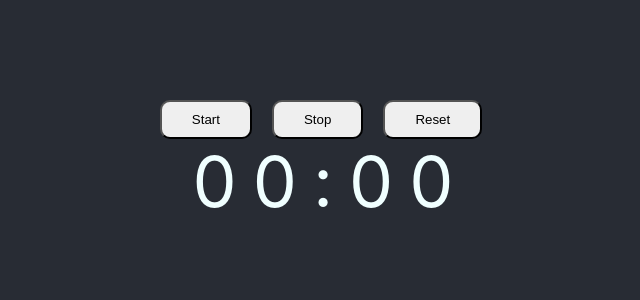
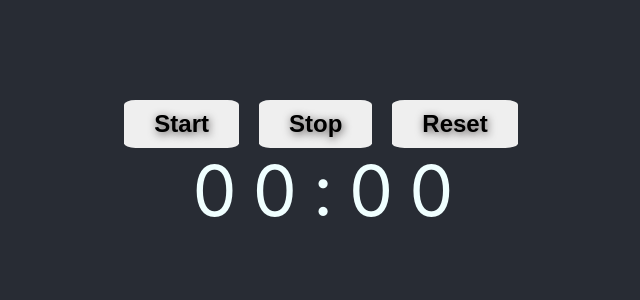
Before and after one commit to pepsif/react-timer, a React (Create React App) app: page / in a window 1280 px wide. Shown: the top 300 px of the page, without its empty margins (309-949 px from the left). Built offline with nearby package versions, Linux system fonts and the light colour scheme.

Commit message:
feat: add zero number before seconds count

```diff
--- a/src/App.css
+++ b/src/App.css
@@ -37,12 +37,19 @@ body {
 }
 
 .button-block {
-  font-size:20px;
+
 }
 .button {
   margin-right: 20px;
   padding: 10px 30px;
-  border-radius: 10px;
+  border-radius: 10%;
+  font-size: 24px;
+  font-weight: bold;
+  border: none;
+  text-shadow: 1px 2px 8px rgb(69, 64, 64);
+}
+.button:hover {
+  background-color: darkgrey;
 }
 .timer {
   font-size: 70px;
--- a/src/state/state.js
+++ b/src/state/state.js
@@ -7,32 +7,45 @@ const state = {
   seconds: "00",
   t: "",
 
-  tick() {
-    this.seconds++
-  },
+
   startTimer() {
     if (this.starter === "play") {
-         return
+      return
     }
+    this.starter = "play"
 
-   this.starter = "play"
+    this.t = setInterval(() => {
 
-   this.t = setInterval( () => {
-    this.tick()
-    rerenderTree()
-      },1000)
+      this.tick()
+      rerenderTree()
+    }, 1000)
   },
   stopTimer() {
     clearInterval(this.t)
     this.starter = "stop"
   },
-  resetTimer(){
+  resetTimer() {
     this.hours = "00"
     this.minutes = "00"
     this.seconds = "00"
     rerenderTree()
+  },
+  tick() {
+     this.seconds++
+    // if ( this.minutes < 10) {
+    //  this.minutes = "0" + this.minutes
+
+    // }
+    if (this.seconds < 10) {
+      this.seconds = "0" + this.seconds
+    }
+   if ( this.seconds === 60 ) {
+    this.minutes++
+    this.seconds = 0
+   }
+
+
   }
-
 
 }
 // clearInterval(state.t)
```
